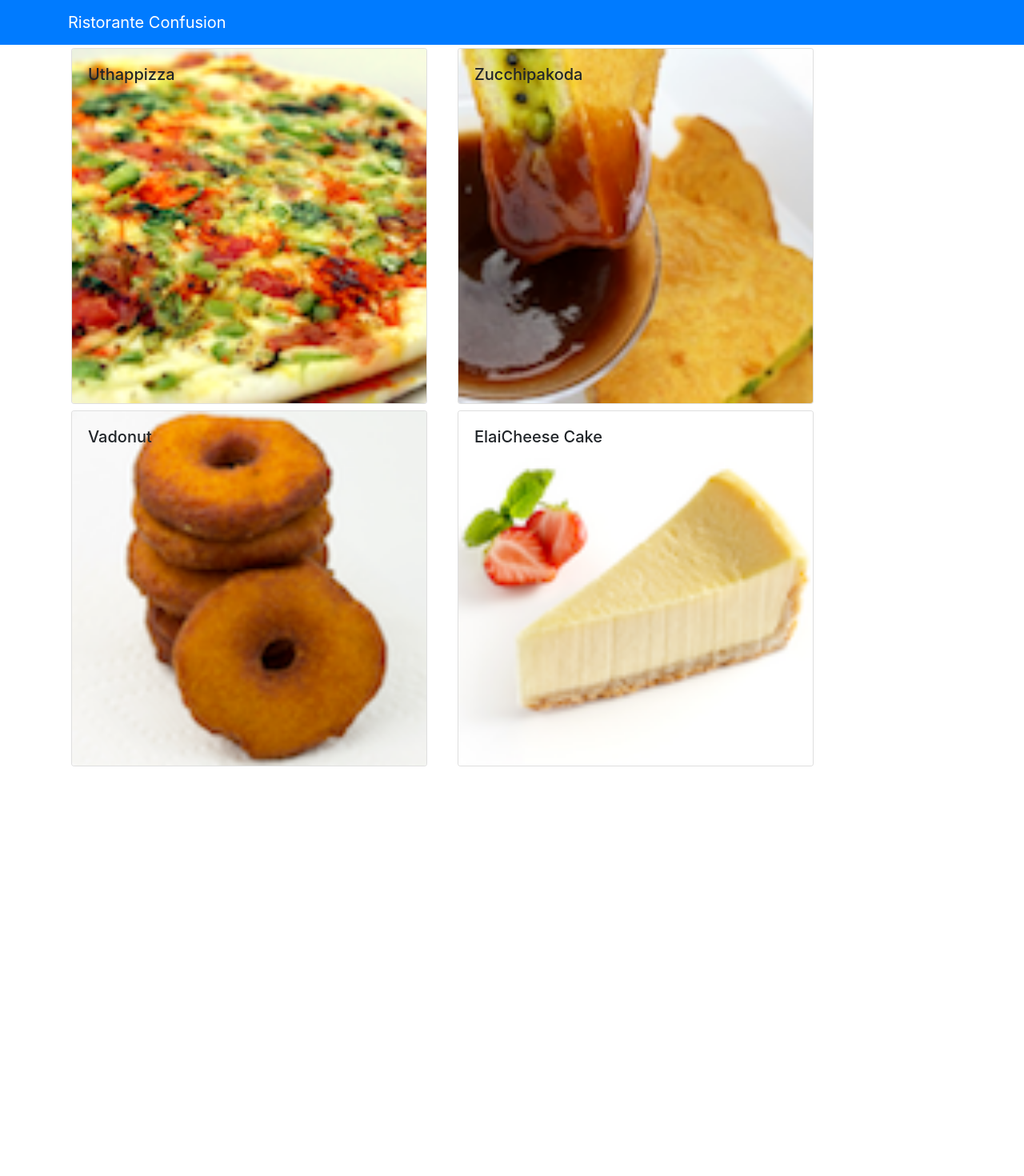
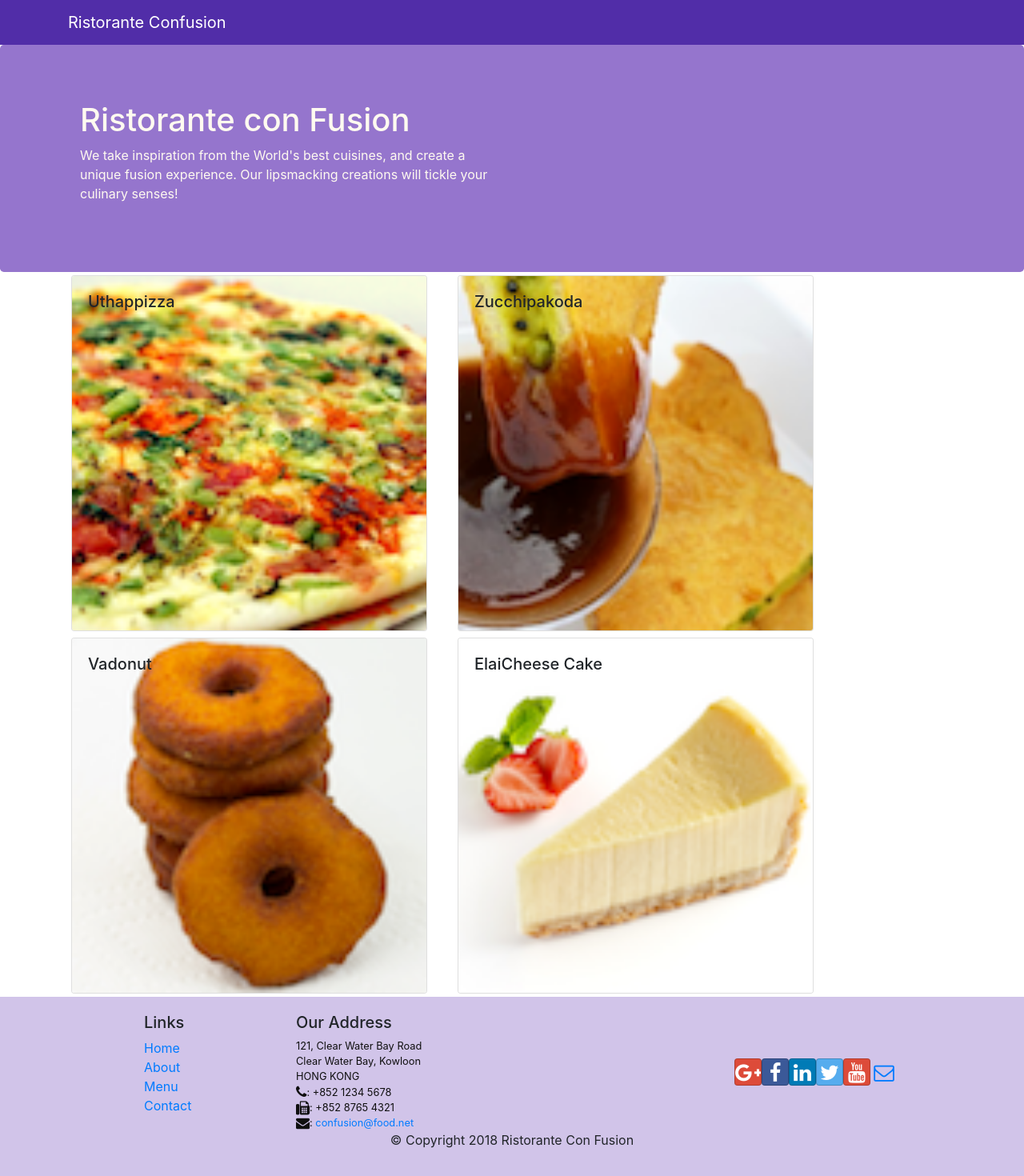
Before and after one commit to AhmedAliAhmedMostafa/React-app, a React (Create React App) app: page /contactus in a window 1280 px wide. Shown: the top 1470 px of the page at 80% size. Before the commit the page ends 962 px from the top, so only its background shows below. Built offline with nearby package versions, Linux system fonts and the light colour scheme.

Commit message:
Add Header and Footer

```diff
--- a/package.json
+++ b/package.json
@@ -4,6 +4,8 @@
   "private": true,
   "dependencies": {
     "bootstrap": "4.0.0",
+    "bootstrap-social": "5.1.1",
+    "font-awesome": "4.7.0",
     "react": "^16.8.6",
     "react-dom": "^16.8.6",
     "react-popper": "0.9.2",
--- /dev/null
+++ b/src/App.css
@@ -0,0 +1,33 @@
+.row-header{
+    margin:0px auto;
+    padding:0px auto;
+}
+
+.row-content {
+    margin:0px auto;
+    padding: 50px 0px 50px 0px;
+    border-bottom: 1px ridge;
+    min-height:400px;
+}
+
+.footer{
+    background-color: #D1C4E9;
+    margin:0px auto;
+    padding: 20px 0px 20px 0px;
+}
+.jumbotron {
+    padding:70px 30px 70px 30px;
+    margin:0px auto;
+    background: #9575CD ;
+    color:floralwhite;
+}
+
+address{
+    font-size:80%;
+    margin:0px;
+    color:#0f0f0f;
+}
+
+.navbar-dark {
+    background-color: #512DA8;
+}
--- a/src/App.js
+++ b/src/App.js
@@ -1,6 +1,6 @@
 import React,{Component} from 'react';
 import Main from './Components/MainComponet';
-
+import './App.css';
 class App extends Component{
 
   render()
--- /dev/null
+++ b/src/Components/FooterComponent.js
@@ -0,0 +1,50 @@
+import React from 'react';
+
+function Footer(props) {
+    return(
+    <div className="footer">
+        <div className="container">
+            <div className="row justify-content-center">
+                <div className="col-4 offset-1 col-sm-2">
+                    <h5>Links</h5>
+                    <ul className="list-unstyled">
+                        <li><a href="#">Home</a></li>
+                        <li><a href="#">About</a></li>
+                        <li><a href="#">Menu</a></li>
+                        <li><a href="contactus.html">Contact</a></li>
+                    </ul>
+                </div>
+                <div className="col-7 col-sm-5">
+                    <h5>Our Address</h5>
+                    <address>
+		              121, Clear Water Bay Road<br />
+		              Clear Water Bay, Kowloon<br />
+		              HONG KONG<br />
+		              <i className="fa fa-phone fa-lg"></i>: +852 1234 5678<br />
+		              <i className="fa fa-fax fa-lg"></i>: +852 8765 4321<br />
+		              <i className="fa fa-envelope fa-lg"></i>: <a href="mailto:confusion@food.net">
+                         confusion@food.net</a>
+                    </address>
+                </div>
+                <div className="col-12 col-sm-4 align-self-center">
+                    <div className="text-center">
+                        <a className="btn btn-social-icon btn-google" href="http://google.com/+"><i className="fa fa-google-plus"></i></a>
+                        <a className="btn btn-social-icon btn-facebook" href="http://www.facebook.com/profile.php?id="><i className="fa fa-facebook"></i></a>
+                        <a className="btn btn-social-icon btn-linkedin" href="http://www.linkedin.com/in/"><i className="fa fa-linkedin"></i></a>
+                        <a className="btn btn-social-icon btn-twitter" href="http://twitter.com/"><i className="fa fa-twitter"></i></a>
+                        <a className="btn btn-social-icon btn-google" href="http://youtube.com/"><i className="fa fa-youtube"></i></a>
+                        <a className="btn btn-social-icon" href="mailto:"><i className="fa fa-envelope-o"></i></a>
+                    </div>
+                </div>
+            </div>
+            <div className="row justify-content-center">
+                <div className="col-auto">
+                    <p>© Copyright 2018 Ristorante Con Fusion</p>
+                </div>
+            </div>
+        </div>
+    </div>
+    )
+}
+
+export default Footer;
--- /dev/null
+++ b/src/Components/Header.js
@@ -0,0 +1,30 @@
+import  React,{Component} from 'react';
+import {Navbar,NavbarBrand,Jumbotron} from 'reactstrap';
+class Header extends Component
+{
+    render()
+    {
+        return(
+            <>
+                <Navbar dark>
+                    <div className="container">
+                        <NavbarBrand href='/'>
+                        Ristorante Confusion
+                        </NavbarBrand>
+                    </div>
+                </Navbar>
+                <Jumbotron>
+           <div className="container">
+               <div className="row row-header">
+                   <div className="col-12 col-sm-6">
+                       <h1>Ristorante con Fusion</h1>
+                       <p>We take inspiration from the World's best cuisines, and create a unique fusion experience. Our lipsmacking creations will tickle your culinary senses!</p>
+                   </div>
+               </div>
+           </div>
+       </Jumbotron>
+            </>
+        )
+    }
+}
+export default Header;
--- a/src/Components/MainComponet.js
+++ b/src/Components/MainComponet.js
@@ -1,8 +1,9 @@
 import React,{Component} from 'react';
-import {Navbar,NavbarBrand} from 'reactstrap';
+import Header from'./Header';
 import {DISHES} from '../shared/dishes';
 import Menu from './Menu';
 import Dishdetail from './DishdetailComponent';
+import Footer from './FooterComponent';
 
 
 class Main extends Component{
@@ -22,15 +23,10 @@ class Main extends Component{
   {
     return (
       <div className="App">
-        <Navbar dark color="primary">
-          <div className="container">
-            <NavbarBrand href='/'>
-              Ristorante Confusion
-            </NavbarBrand>
-          </div>
-        </Navbar>
+        <Header />
         <Menu dishes={this.state.dishes} onClick={dish=>{this.onDishSelect(dish);}}/>
         <Dishdetail selectedDish={this.state.selectedDish} />
+        <Footer />
       </div>
     );
   }
--- a/src/index.js
+++ b/src/index.js
@@ -1,6 +1,8 @@
 import React from 'react';
 import ReactDOM from 'react-dom';
 import 'bootstrap/dist/css/bootstrap.min.css';
+import 'font-awesome/css/font-awesome.css';
+import 'bootstrap-social/bootstrap-social.css';
 import './index.css';
 import App from './App';
 import * as serviceWorker from './serviceWorker';
```
Also changed, not shown: 1 other file (tests, documents, lock files or other folders).
